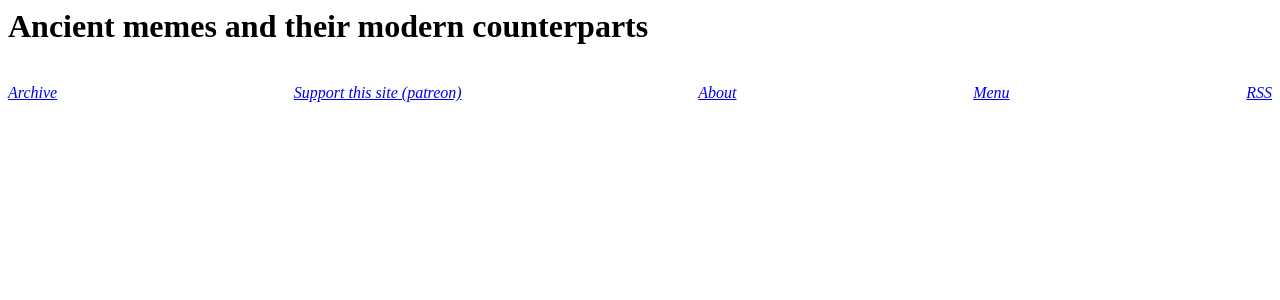
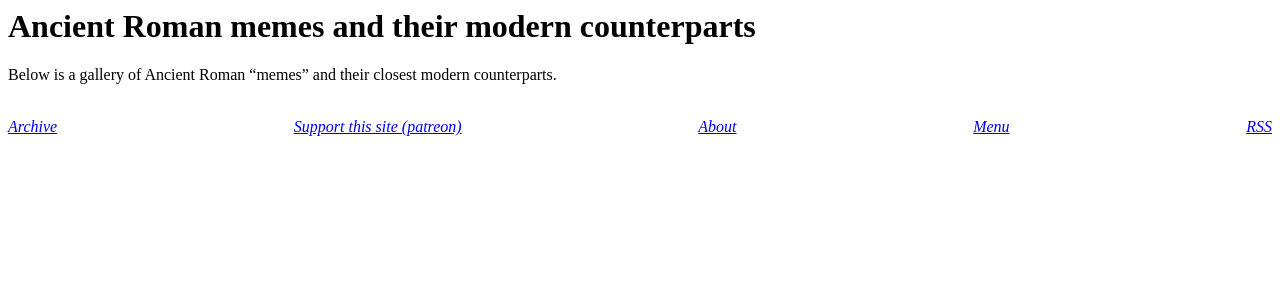
Before and after one commit to derykmakgill/website, a Jekyll site: the page built from meme.md, in a window 1280 px wide. Shown: the top 300 px of the page. Built offline with Jekyll 4.4.1, drawn with Linux system fonts in a browser that asks for light colours.

Commit message:
Update meme.md

```diff
--- a/meme.md
+++ b/meme.md
@@ -1,4 +1,6 @@
 ---
 layout: page
-title: Ancient memes and their modern counterparts
+title: Ancient Roman memes and their modern counterparts
 ---
+
+Below is a gallery of Ancient Roman "memes" and their closest modern counterparts.
```
